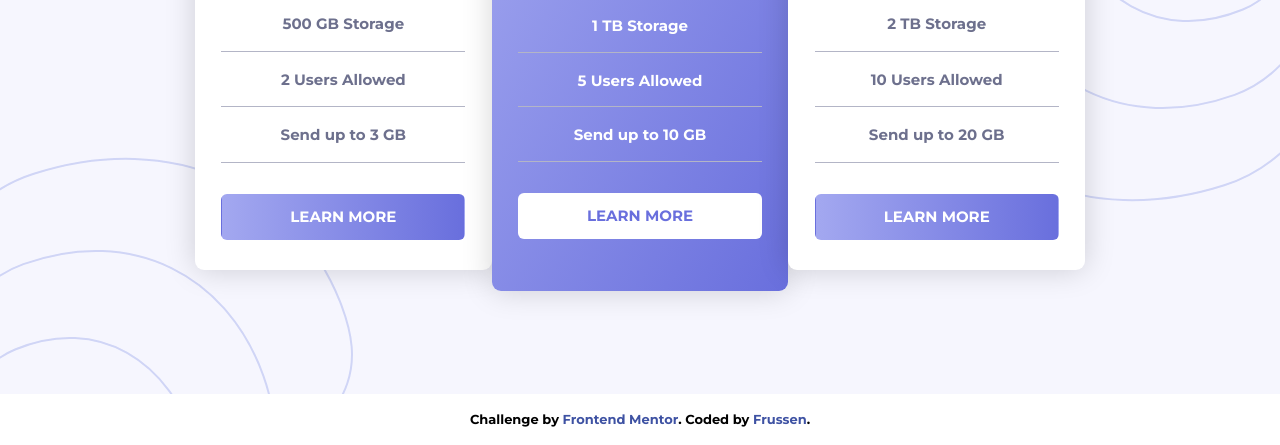
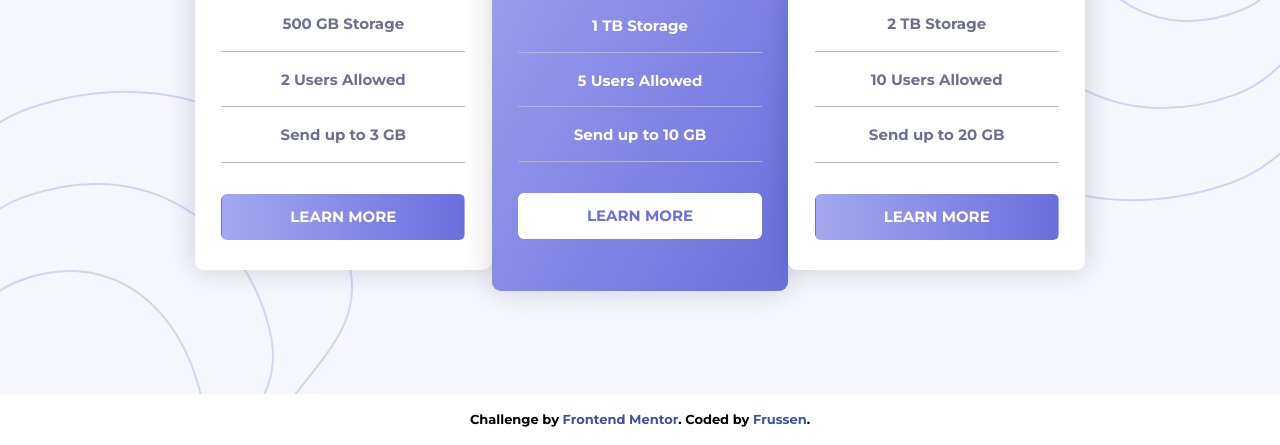
Before and after one commit to Frussen/FM2-Pricing_component_with_toggle, a plain HTML site: page index.html in a window 1280 px wide. Shown: the part 456-901 px from the top of the page. Drawn offline with Linux system fonts and the light colour scheme.

Commit message:
Bottom Image fixed

```diff
--- a/app/scss/_features.scss
+++ b/app/scss/_features.scss
@@ -147,8 +147,7 @@
     left: 0;
 
     img {
-      bottom: 0;
-      left: 0;
+      top: 0;
     }
   }
 }
```
Also changed, not shown: dist/style.css, 1 other file.
